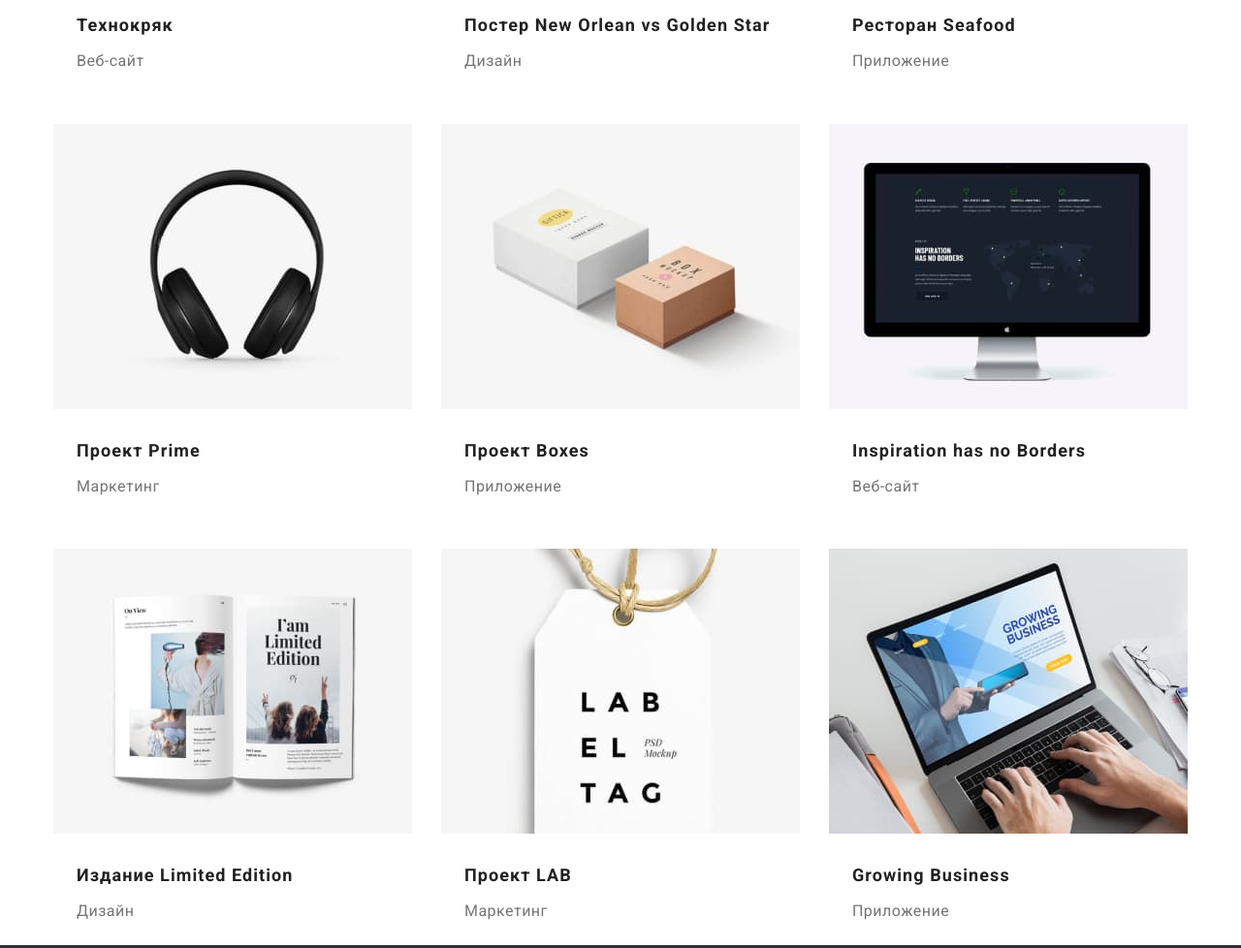
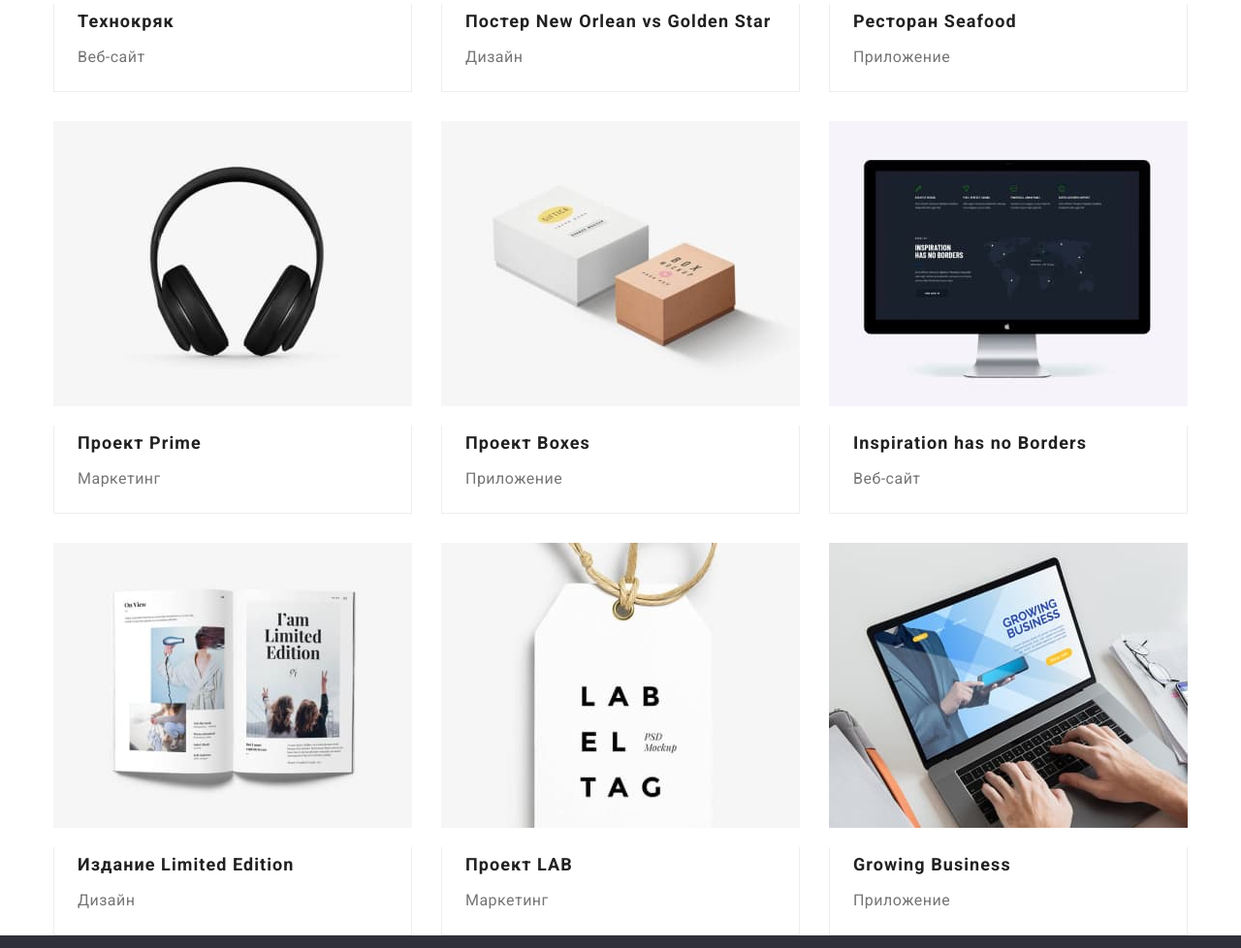
Before and after one commit to IevgenSh/goit-markup-hw-03, a plain HTML site: page portfolio.html in a window 1280 px wide. Shown: the part 577-1555 px from the top of the page at 97% size. Drawn offline with nearby package versions, Linux system fonts and the light colour scheme.

Commit message:
img-display block + borders

```diff
--- a/css/styles.css
+++ b/css/styles.css
@@ -23,6 +23,10 @@ body {
 
   font-family: Roboto, sans-serif;
   letter-spacing: 0.03em;
+}
+
+img {
+  display: block;
 }
 
 .site-nav,
@@ -336,10 +340,6 @@ body {
   padding-top: 94px;
 }
 
-.projects-nav {
-  padding-left: ;
-}
-
 .projects-title {
   color: var(--title-text-color);
 }
@@ -379,7 +379,13 @@ body {
   width: calc((100% - 60px) / 3);
   margin-right: 30px;
   margin-bottom: 30px;
-  /* border: solid 2px blue; */
+  /* border: solid 1px blue; */
+}
+
+.projects-list-item .border {
+  border-left: solid 1px rgba(238, 238, 238, 1);
+  border-right: solid 1px rgba(238, 238, 238, 1);
+  border-bottom: solid 1px rgba(238, 238, 238, 1);
 }
 
 .projects-list-item:nth-child(3n) {
--- a/portfolio.html
+++ b/portfolio.html
@@ -54,64 +54,83 @@
                 <li class="projects-list-item">
                     <a href="" class="link">
                         <img src="./images/portfolio/technocrack.jpg" width="370" height="294" alt="ноутбук с открытым сайтом">
+                        <div class="border">
                             <h2 class="title">Технокряк</h2>
                             <p class="text">Веб-сайт</p>
+                        </div>
                     </a>
                 </li>
                 <li class="projects-list-item">
                     <a href="" class="link">
                         <img src="./images/portfolio/poster.jpg" width="370" height="294" alt="два баскетболиста с мячем">
+                        <div class="border">
                             <h2 class="title">Постер <span lang="en">New Orlean vs Golden Star</span></h2>
                             <p class="text">Дизайн</p>
+                        </div>
+
                     </a>
                 </li>
                 <li class="projects-list-item">
                     <a href="" class="link">
                         <img src="./images/portfolio/restaraunt.jpg" width="370" height="294" alt="логотип ресторана морской кухни">
+                        <div class="border">
                             <h2 class="title">Ресторан <span lang="en">Seafood</span></h2>
                             <p class="text">Приложение</p>
+                        </div>
                     </a>
                 </li>
                 <li class="projects-list-item">
                     <a href="" class="link">
                         <img src="./images/portfolio/prime.jpg" width="370" height="294" alt="наушники">
+                        <div class="border">
                             <h2 class="title">Проект <span lang="en">Prime</span> </h2>
                             <p class="text">Маркетинг</p>
+                        </div>
                     </a>
                 </li>
                 <li class="projects-list-item">
                     <a href="" class="link">
                         <img src="./images/portfolio/boxes.jpg" width="370" height="294" alt="две коробки">
+                        <div class="border">
                             <h2 class="title">Проект <span lang="en">Boxes</span></h2>
                             <p class="text">Приложение</p>
+                        </div>
                     </a>
                 </li>
                 <li class="projects-list-item">
                     <a href="" class="link">
                         <img src="./images/portfolio/inspiration.jpg" width="370" height="294" alt="монитор с картой мира">
+                        <div class="border">
                             <h2 lang="en" class="title">Inspiration has no Borders</h2>
                             <p class="text">Веб-сайт</p>
+                        </div>
                     </a>
                 </li>
                 <li class="projects-list-item">
                     <a href="" class="link">
                         <img src="./images/portfolio/limited.jpg" width="370" height="294" alt="разворот книги">
+                        <div class="border">
                             <h2 class="title">Издание <span lang="eu">Limited Edition</span></h2>
                             <p class="text">Дизайн</p>
+                        </div>
                     </a>
                 </li>
                 <li class="projects-list-item">
                     <a href="" class="link">
                         <img src="./images/portfolio/lab.jpg" width="370" height="294" alt="бирка с надписью LAB EL TAG">
+                        <div class="border">
                             <h2 class="title">Проект <span lang="eu">LAB</span></h2>
                             <p class="text">Маркетинг</p>
+                        </div>
                     </a>
                 </li>
                 <li class="projects-list-item">
                     <a href="" class="link">
                         <img src="./images/portfolio/business.jpg" width="370" height="294" alt="человек работает за ноутбуком">
+                        <div class="border">
                             <h2 lang="en" class="title">Growing Business</h2>
                             <p class="text">Приложение</p>
+                        </div>
                     </a>
                 </li>
             </ul>
```
Lines whose indentation alone changed are shown as unchanged.
